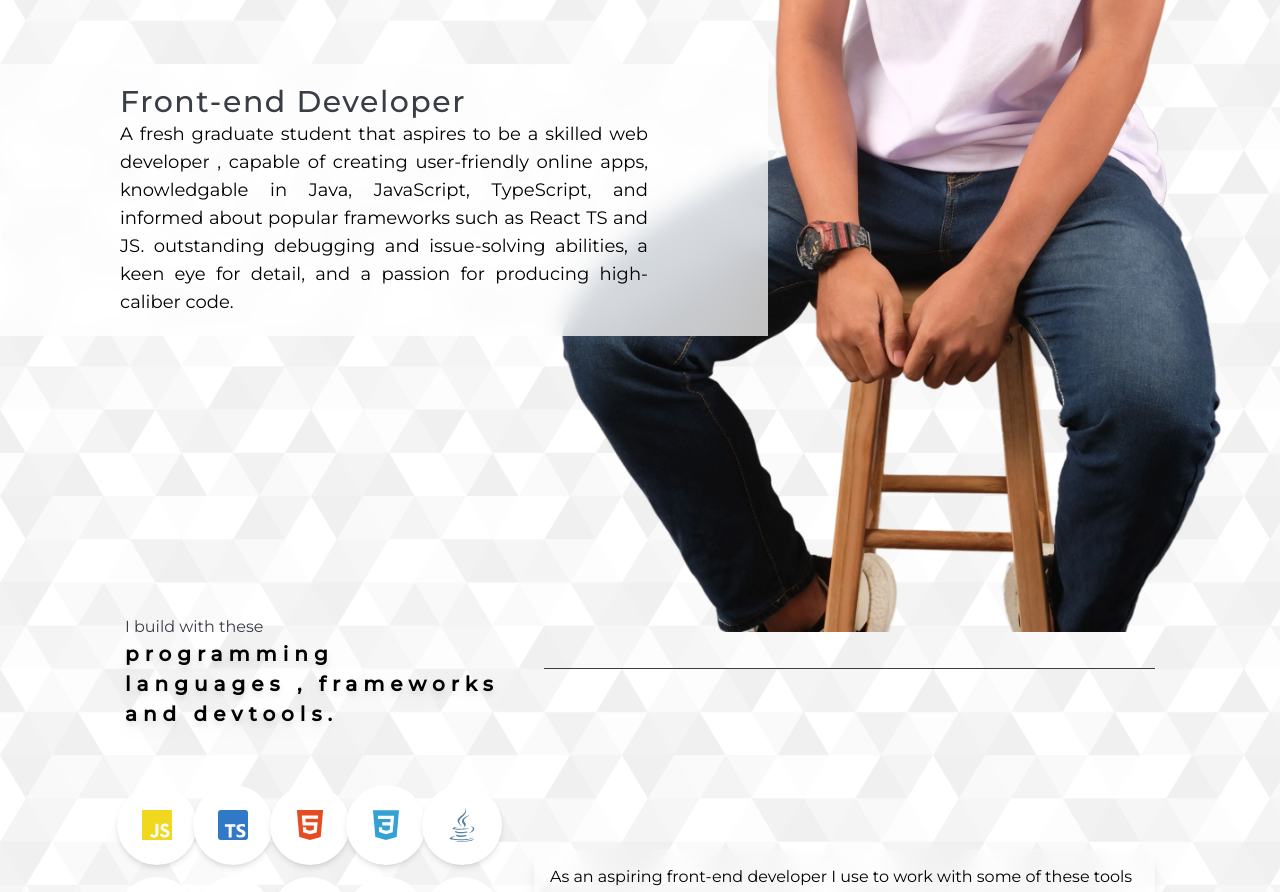
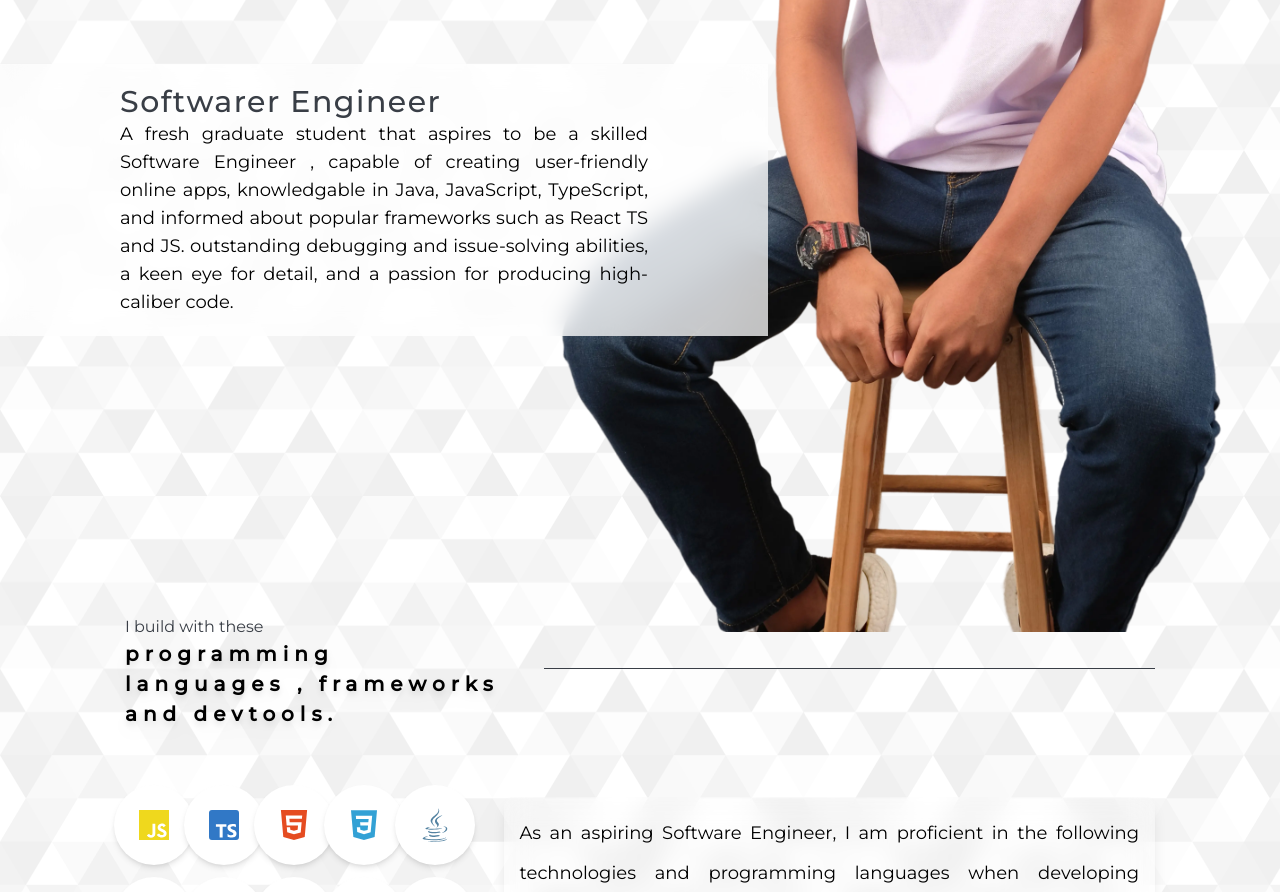
Before and after one commit to DropitupQwerty/MyNewPortfolio, a React (Vite) app: page / in a window 1280 px wide. Shown: the part 800-1692 px from the top of the page. Built offline with nearby package versions, Linux system fonts and the light colour scheme.

Commit message:
new update

```diff
--- a/src/page/HomePage/AboutMe/index.tsx
+++ b/src/page/HomePage/AboutMe/index.tsx
@@ -13,10 +13,10 @@ export const AboutMe = () => {
             <div className={twMerge(' md:px-[100px]  rounded-lg  duration-1000 transition-all ',currentView ? 'opacity-100 translate-x-0' : 'opacity-0 -translate-x-10')}>
                 <div className='z-[9999]'>
                     <h1 className='text-xl font-medium md:text-3xl text-[#393E46] tracking-wider '>
-                      Front-end Developer
+                      Softwarer Engineer
                     </h1>
                     <div className='text-md md:text-lg text-justify '>
-                        <p>A fresh graduate student that aspires to be a skilled web developer , capable of creating user-friendly online apps, knowledgable in Java, JavaScript, TypeScript, and informed about
+                        <p>A fresh graduate student that aspires to be a skilled Software Engineer , capable of creating user-friendly online apps, knowledgable in Java, JavaScript, TypeScript, and informed about
 popular frameworks such as React TS and JS. outstanding debugging and issue-solving
 abilities, a keen eye for detail, and a passion for producing high-caliber code.
                         </p>
--- a/src/page/HomePage/SkillAndLanguages/index.tsx
+++ b/src/page/HomePage/SkillAndLanguages/index.tsx
@@ -36,9 +36,9 @@ export const SkillsAndLanguages = () => {
                         }
                         )}
                     </div>
-                    <div className='backdrop-blur-md p-4 shadow-lg rounded-lg'>
+                    <div className='backdrop-blur-md p-4 leading-10 text-lg text-justify shadow-lg rounded-lg'>
                         <p>
-                        As an aspiring front-end developer I use to work with some of these tools and programming languages in creating website&apos;s such as <span className='text-blue-700'>React,HTML, CSS, NodeJs, TailwindCss, JavaScript, TypeScript, SpringBoot</span>
+                        As an aspiring Software Engineer, I am proficient in the following technologies and programming languages when developing projects: React,HTML, CSS, NodeJs, TailwindCss, JavaScript, TypeScript, SpringBoot.
                         </p>
                         <p className='mt-2'>
                         Other tools here was the one I use for designing
```
